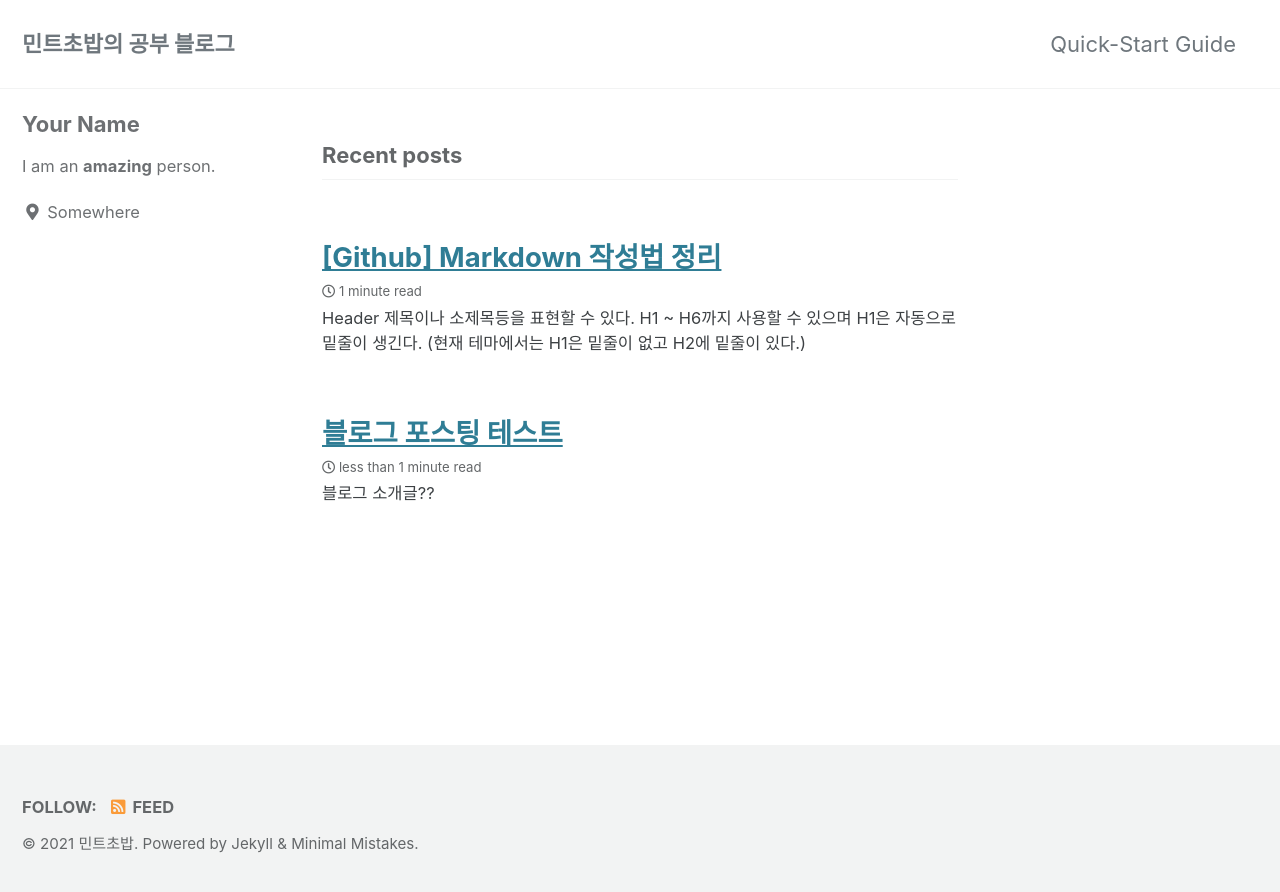
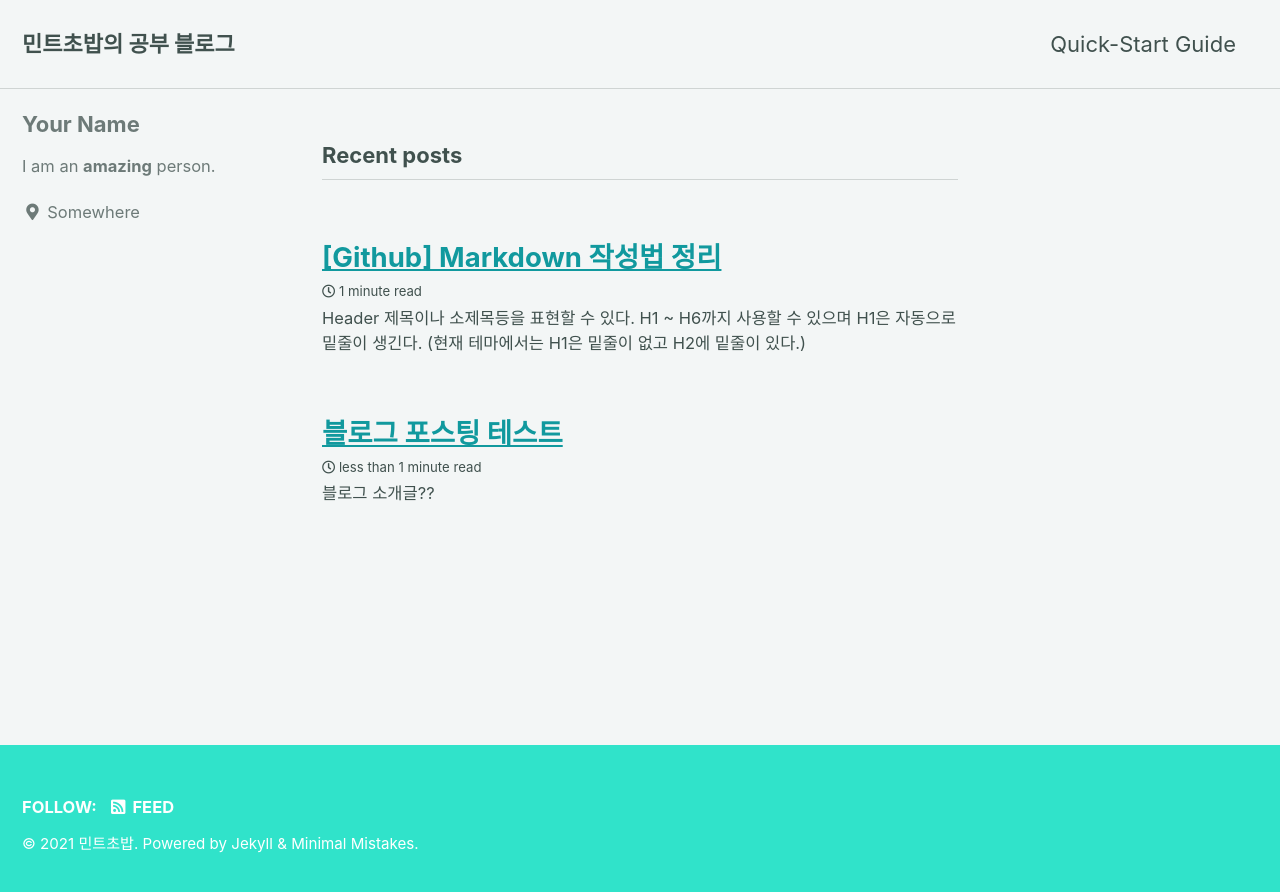
Before and after one commit to mintchobab/mintchobab.github.io, a Jekyll site: the page built from index.html, in a window 1280 px wide. Shown: the top 892 px of the page. Built offline with Jekyll 4.4.1, drawn with Linux system fonts in a browser that asks for light colours; cached includes are drawn as plain includes; some web fonts are replaced; the list of posts is cut into pages by our own code.

Commit message:
Update _config.yml

```diff
--- a/_config.yml
+++ b/_config.yml
@@ -12,7 +12,7 @@
 
 # theme                  : "minimal-mistakes-jekyll"
 # remote_theme           : "mmistakes/minimal-mistakes"
-minimal_mistakes_skin    : "default" # "default" "air", "aqua", "contrast", "dark", "dirt", "neon", "mint", "plum", "sunrise"
+minimal_mistakes_skin    : "mint" # "default" "air", "aqua", "contrast", "dark", "dirt", "neon", "mint", "plum", "sunrise"
 
 # Site Settings
 locale                   : "en-US"
```
